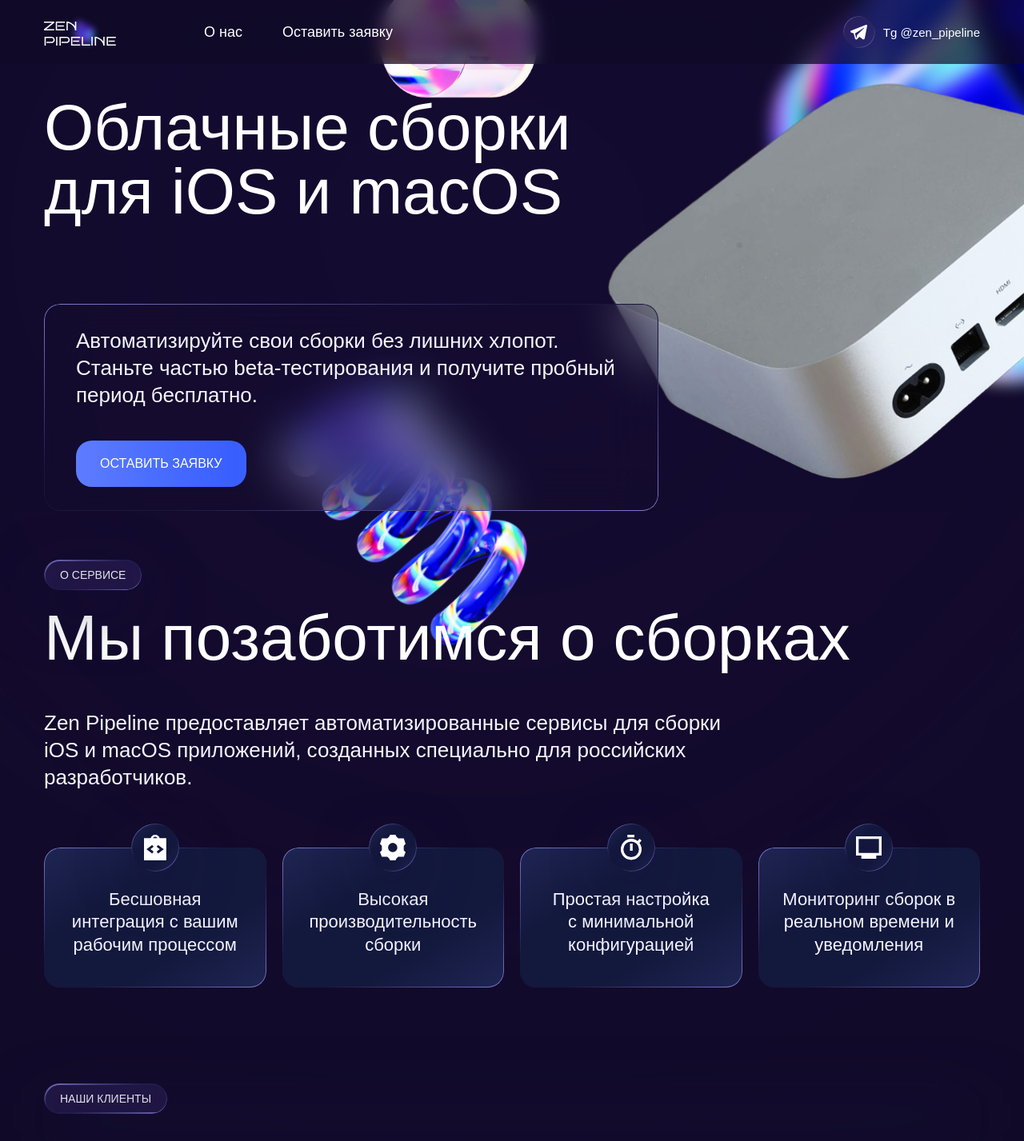
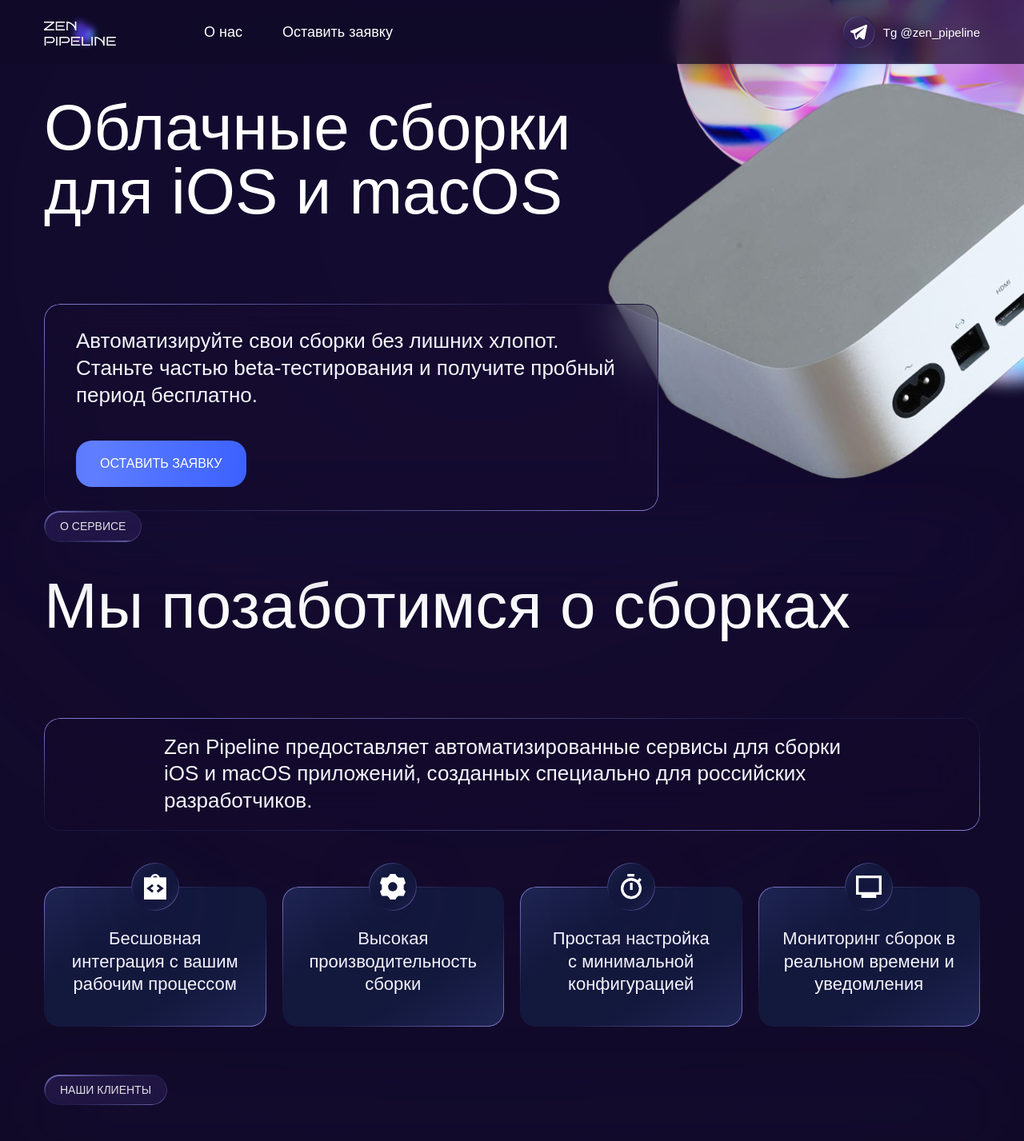
Before and after one commit to Vidosen/zen.pipline.landing, a React (Create React App) app: page / in a window 1280 px wide. Shown: the top 1427 px of the page at 80% size. Built offline with nearby package versions, Linux system fonts and the light colour scheme; a web font is replaced by a local one.

Commit message:
Add new Frame 112 decoration image and enhance About, Customers, and Hero components for improved layout and responsiveness. Introduce styled containers for better structure and adjust media queries for mobile optimization.

```diff
--- a/src/components/About.js
+++ b/src/components/About.js
@@ -4,6 +4,57 @@ import { Container, Section, SectionTitle, SectionSubtitle, SectionDescription }
 
 const AboutSection = styled(Section)`
   position: relative;
+`;
+
+const TextsContainer = styled.div`
+  display: flex;
+  flex-direction: column;
+  gap: 50px;
+  width: 100%;
+
+  @media (max-width: 768px) {
+    gap: 20px;
+  }
+`;
+
+const HeadingsContainer = styled.div`
+  display: flex;
+  flex-direction: column;
+  gap: 20px;
+  width: 100%;
+`;
+
+const StyledDescriptionContainer = styled.div`
+  background-color: rgba(25, 16, 52, 0.1);
+  position: relative;
+  border-radius: 20px;
+  padding: 20px;
+  backdrop-filter: blur(30px);
+  display: flex;
+  flex-direction: column;
+  align-items: center;
+  gap: 20px;
+
+  &::before {
+    content: '';
+    position: absolute;
+    top: 0;
+    left: 0;
+    right: 0;
+    bottom: 0;
+    border-radius: 20px;
+    padding: 1px;
+    background: linear-gradient(to bottom right, #837BD0, #4E4988, #19163F, #19163F, #4E4988, #837BD0);
+    -webkit-mask: linear-gradient(#fff 0 0) content-box, linear-gradient(#fff 0 0);
+    -webkit-mask-composite: xor;
+    mask-composite: exclude;
+    pointer-events: none;
+  }
+`;
+
+const StyledSectionDescription = styled(SectionDescription)`
+  color: #F6F5FF;
+  margin: 0;
 `;
 
 const FeaturesGrid = styled.div`
@@ -111,6 +162,10 @@ const FeatureTitle = styled.h3`
   max-width: 243px;
   margin: 0 auto;
   white-space: pre-line;
+
+  @media (max-width: 768px) {
+    font-size: 20px;
+  }
 `;
 
 const About = () => {
@@ -140,6 +195,8 @@ const About = () => {
   return (
     <AboutSection id="about">
       <Container>
+        <TextsContainer>
+          <HeadingsContainer>
             <SectionSubtitle>
               <div className="badge">
                 <span>О сервисе</span>
@@ -148,10 +205,14 @@ const About = () => {
             </SectionSubtitle>
 
             <SectionTitle>Мы позаботимся о сборках</SectionTitle>
+          </HeadingsContainer>
 
-        <SectionDescription>
+          <StyledDescriptionContainer>
+            <StyledSectionDescription>
               Zen Pipeline предоставляет автоматизированные сервисы для сборки iOS и macOS приложений, созданных специально для российских разработчиков.
-        </SectionDescription>
+            </StyledSectionDescription>
+          </StyledDescriptionContainer>
+        </TextsContainer>
 
         <FeaturesGrid>
           {features.map(feature => (
--- a/src/components/Customers.js
+++ b/src/components/Customers.js
@@ -14,6 +14,11 @@ const TextsContainer = styled.div`
   flex-direction: column;
   gap: 50px;
   width: 100%;
+
+  @media (max-width: 768px) {
+    gap: 20px;
+    margin-bottom: 80px;
+  }
 `;
 
 const HeadingsContainer = styled.div`
@@ -31,9 +36,12 @@ const CustomerCardsContainer = styled.div`
   display: flex;
   width: 100%;
   gap: 80px;
+  padding: 0 20px;
 
   @media (max-width: 768px) {
     flex-direction: column;
+    gap: 80px;
+    padding: 0 20px;
   }
 `;
 
@@ -54,6 +62,11 @@ const VerticalContainer = styled.div`
 
   @media (max-width: 768px) {
     padding-top: 0;
+    gap: 80px;
+
+    &:nth-child(2) {
+      padding-top: 0;
+    }
   }
 `;
 
@@ -64,10 +77,6 @@ const CustomerCard = styled.div`
   gap: 20px;
   width: 100%;
   height: 422px;
-
-  @media (max-width: 768px) {
-    margin-bottom: 40px;
-  }
 `;
 
 const CardImageContainer = styled.div`
@@ -145,6 +154,10 @@ const CardDescription = styled.p`
   line-height: 1.3;
   color: white;
   margin: 0;
+
+  @media (max-width: 768px) {
+    font-size: 22px;
+  }
 `;
 
 const Customers = () => {
--- a/src/components/Hero.js
+++ b/src/components/Hero.js
@@ -10,7 +10,7 @@ const HeroSection = styled.section`
   position: relative;
   overflow: visible;
   background-color: transparent;
-  min-height: 80vh;
+  min-height: 70vh;
   width: 100%;
 `;
 
--- a/src/components/common/BackgroundDecorations.js
+++ b/src/components/common/BackgroundDecorations.js
@@ -84,6 +84,12 @@ const MacImage = styled.div`
     object-fit: cover;
   }
 
+  @media (max-width: 768px) {
+    top: -100px;
+    right: -350px;
+    width: 1000px;
+  }
+
 
   transition: transform 1s ease-out;
   transform: ${props => props.isVisible ? 'translateX(0)' : 'translateX(120px)'};
@@ -93,10 +99,10 @@ const MacImage = styled.div`
 // Additional decorative element in the top right
 const HeroDecorativeElement = styled.div`
   position: absolute;
-  top: -74px;
-  left: 35%;
-  width: 250px;
-  height: 250px;
+  top: -250px;
+  right: -100px;
+  width: 600px;
+  height: 600px;
   z-index: 2;
 
   img {
@@ -109,22 +115,21 @@ const HeroDecorativeElement = styled.div`
     display: none;
   }
 
-  transition: transform 1.3s ease-out, opacity 1s ease-in-out;
-  transform: ${props => props.isVisible ? 'translateY(0) rotate(0deg)' : 'translateY(-40px) rotate(-10deg)'};
-  opacity: ${props => props.isVisible ? '1' : '0'};
+  transition: transform 1.2s ease-out, opacity 1s ease-in-out;
+  transform: ${props => props.isVisible ? 'scale(1)' : 'scale(0.8)'};
+  opacity: ${props => props.isVisible ? '0.8' : '0'};
 `;
 
-// The spiral image
+// Gradient element on the right
 const HeroGradientElement = styled.div`
   position: absolute;
-  top: 395px;
-  left: 20%;
-  width: 500px;
-  height: 500px;
-  z-index: 4;
+  top: 50px;
+  right: -50px;
+  width: 400px;
+  height: 400px;
+  z-index: 2;
 
   img {
-    position: relative;
     width: 100%;
     height: 100%;
     object-fit: cover;
@@ -134,38 +139,87 @@ const HeroGradientElement = styled.div`
     display: none;
   }
 
-  transition: transform 1.5s ease-out, opacity 1.3s ease-in-out;
-  transform: ${props => props.isVisible ? 'translateY(0) rotate(0deg)' : 'translateY(70px) rotate(10deg)'};
+  transition: transform 1.2s ease-out, opacity 1s ease-in-out;
+  transform: ${props => props.isVisible ? 'rotate(0deg)' : 'rotate(15deg)'};
+  opacity: ${props => props.isVisible ? '0.6' : '0'};
+`;
+
+// Mobile-only Frame 112 decoration from Figma
+const MobileFrame112 = styled.div`
+  position: absolute;
+  top: 350px;
+  left: -120px;
+  width: 310px;
+  height: 343px;
+  z-index: 4;
+  display: none;
+
+  @media (max-width: 768px) {
+    display: block;
+  }
+
+  transition: transform 1.2s ease-out, opacity 1s ease-in-out;
+  transform: ${props => props.isVisible ? 'translateY(0)' : 'translateY(50px)'};
   opacity: ${props => props.isVisible ? '1' : '0'};
 `;
 
-// New component for Contact section decorations
-const ContactImageContainer = styled.div`
+// Blurred ellipse element within Frame 112
+const Frame112Ellipse = styled.div`
+  position: absolute;
+  top: 287px;
+  left: 112px;
+  width: 188px;
+  height: 66px;
+  background-color: #797E81;
+  border-radius: 50%;
+  filter: blur(50px);
+  z-index: 1;
+`;
+
+// Image element within Frame 112
+const Frame112Image = styled.div`
   position: absolute;
   top: 0;
   left: 0;
-  width: 100%;
-  height: 100%;
-  overflow: visible;
-  border-radius: 0;
-  transition: opacity 0.8s ease-in-out, transform 1s ease-out;
-  opacity: ${props => props.isVisible ? '1' : '0'};
-  transform: ${props => props.isVisible ? 'translateX(0)' : 'translateX(50px)'};
+  width: 310px;
+  height: 310px;
+  z-index: 2;
 
   img {
     width: 100%;
-    height: auto;
+    height: 100%;
     object-fit: cover;
-    object-position: center;
-    min-height: 100%;
-  }
-
-  @media (max-width: 1024px) {
-    display: none;
+    filter: blur(10px);
   }
 `;
 
-const HeroBackgroundDecorations = ({ sectionId = "home" }) => {
+// Contact section decorations
+const ContactImageContainer = styled.div`
+  position: absolute;
+  top: 20px;
+  right: -150px;
+  width: 400px;
+  height: 600px;
+  z-index: 1;
+  border-radius: 20px;
+  overflow: hidden;
+
+  img {
+    width: 100%;
+    height: 100%;
+    object-fit: cover;
+  }
+
+  @media (max-width: 768px) {
+    display: none;
+  }
+
+  transition: transform 1.2s ease-out, opacity 1s ease-in-out;
+  transform: ${props => props.isVisible ? 'translateX(0)' : 'translateX(100px)'};
+  opacity: ${props => props.isVisible ? '0.8' : '0'};
+`;
+
+const HeroBackgroundDecorations = ({ sectionId = 'hero' }) => {
   const [isVisible, setIsVisible] = useState(true); // Start visible by default
 
   // Scroll-based visibility
@@ -217,6 +271,13 @@ const HeroBackgroundDecorations = ({ sectionId = "home" }) => {
       <HeroGradientElement isVisible={isVisible}>
         <img src="/images/hero-element.png" alt="Gradient element" />
       </HeroGradientElement>
+
+      <MobileFrame112 isVisible={isVisible}>
+        <Frame112Ellipse />
+        <Frame112Image>
+          <img src="/images/frame-112-decoration.png" alt="Frame 112 decoration" />
+        </Frame112Image>
+      </MobileFrame112>
     </DecorationsContainer>
   );
 };
--- a/src/components/common/utils.js
+++ b/src/components/common/utils.js
@@ -235,7 +235,7 @@ export const FormSubmitButton = styled(Button)`
 `;
 
 export const Section = styled.section`
-  padding: 60px 0;
+  padding-bottom: 60px;
 `;
 
 export const FlexRow = styled.div`
```
Also changed, not shown: 1 other file (tests, documents, lock files or other folders). Lines whose indentation alone changed are shown as unchanged.
